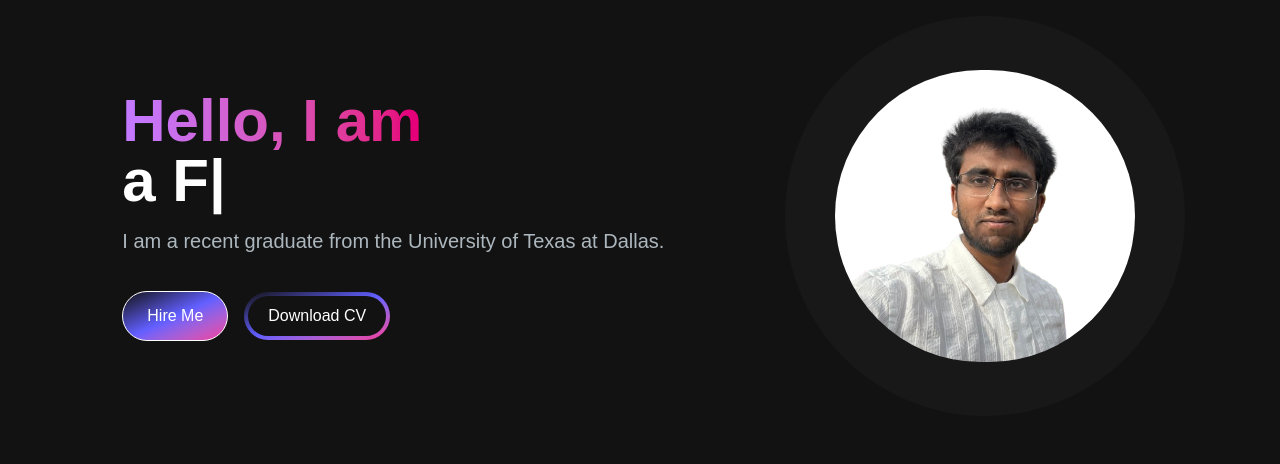
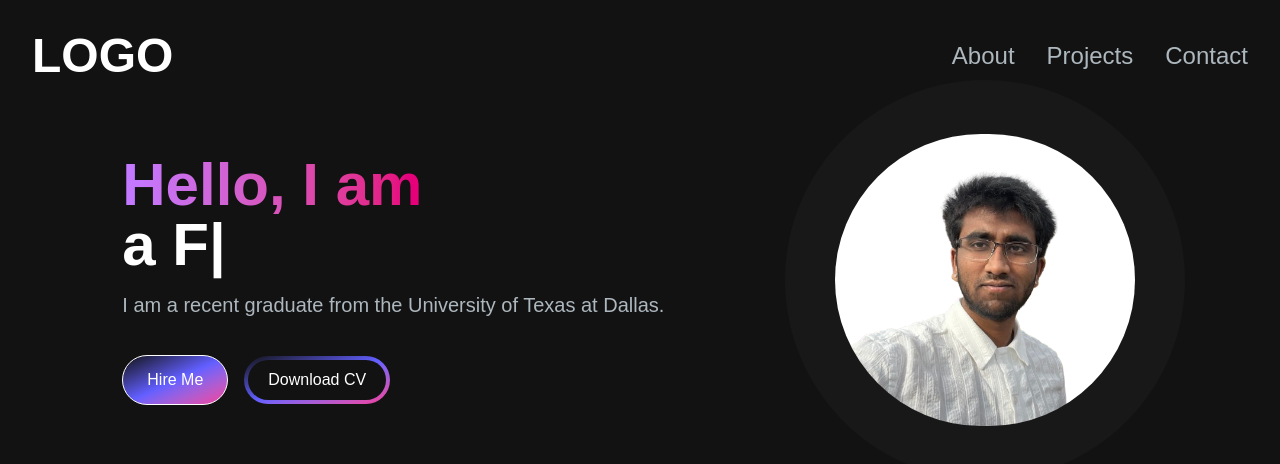
Before and after one commit to sutpat1/portfolio-website, a Next.js app: page / in a window 1280 px wide. Shown: the top 464 px of the page. Built offline with nearby package versions, Linux system fonts and the light colour scheme.

Commit message:
Added Navigation Bar

```diff
--- /dev/null
+++ b/src/app/components/NavBar.jsx
@@ -0,0 +1,45 @@
+import Link from "next/link";
+import React from "react";
+import NavLink from "./NavLink";
+
+const navLinks = [
+    {
+        title: "About",
+        path: "#about"
+    },
+    {
+        title: "Projects",
+        path: "#projects"
+    },
+    {
+        title: "Contact",
+        path: "#contact"
+    }
+]
+
+const NavBar = () => {
+    return (
+        <nav className="fixed top-0 left-0 right-0 z-10 bg-{#121212] bg-opacity-90">
+            <div className="flex flex-wrap items-center justify-between mx-auto p-8">
+
+                <Link href={"/"} className="text-2xl md:text-5xl text-white font-semibold">
+                    LOGO
+                    </Link>
+
+                <div className="menu block md:w-auto" id="navbar">
+                    <ul className="flex p-4 md:p-0 sm:flex-row md:space-x-8 mt-0">
+                        {
+                            navLinks.map((link, index) => (
+                                <li key={index}>
+                                    <NavLink href={link.path} title={link.title}/>
+                                </li>
+                            ))
+                        }
+                    </ul>
+                </div>
+            </div>
+        </nav>
+    );
+};
+
+export default NavBar;
--- /dev/null
+++ b/src/app/components/NavLink.js
@@ -0,0 +1,13 @@
+import Link from "next/link"
+
+const NavLink = ({href, title}) => {
+    return (
+        <Link href={href}
+        className="block py-2 pl-3 pr-4 text-[#ADB7BE] text-lg md:text-2xl sm:text-xl rounded md:p-0 hover:text-white"
+        >
+        {title}
+        </Link>
+    )
+};
+
+export default NavLink;
--- a/src/app/page.js
+++ b/src/app/page.js
@@ -1,10 +1,13 @@
 import Image from "next/image";
 import HeroSection from "./components/HeroSection"
+import NavBar from "./components/NavBar"
 
 export default function Home() {
   return (
       <main className="flex min-h-screen flex-col bg-[#121212]">
-      <div className = "container mx-auto px-12 py-4">
+        <NavBar/>
+
+      <div className = "container mx-auto px-12 py-4 mt-16">
         <HeroSection/>
       </div>
 
```
